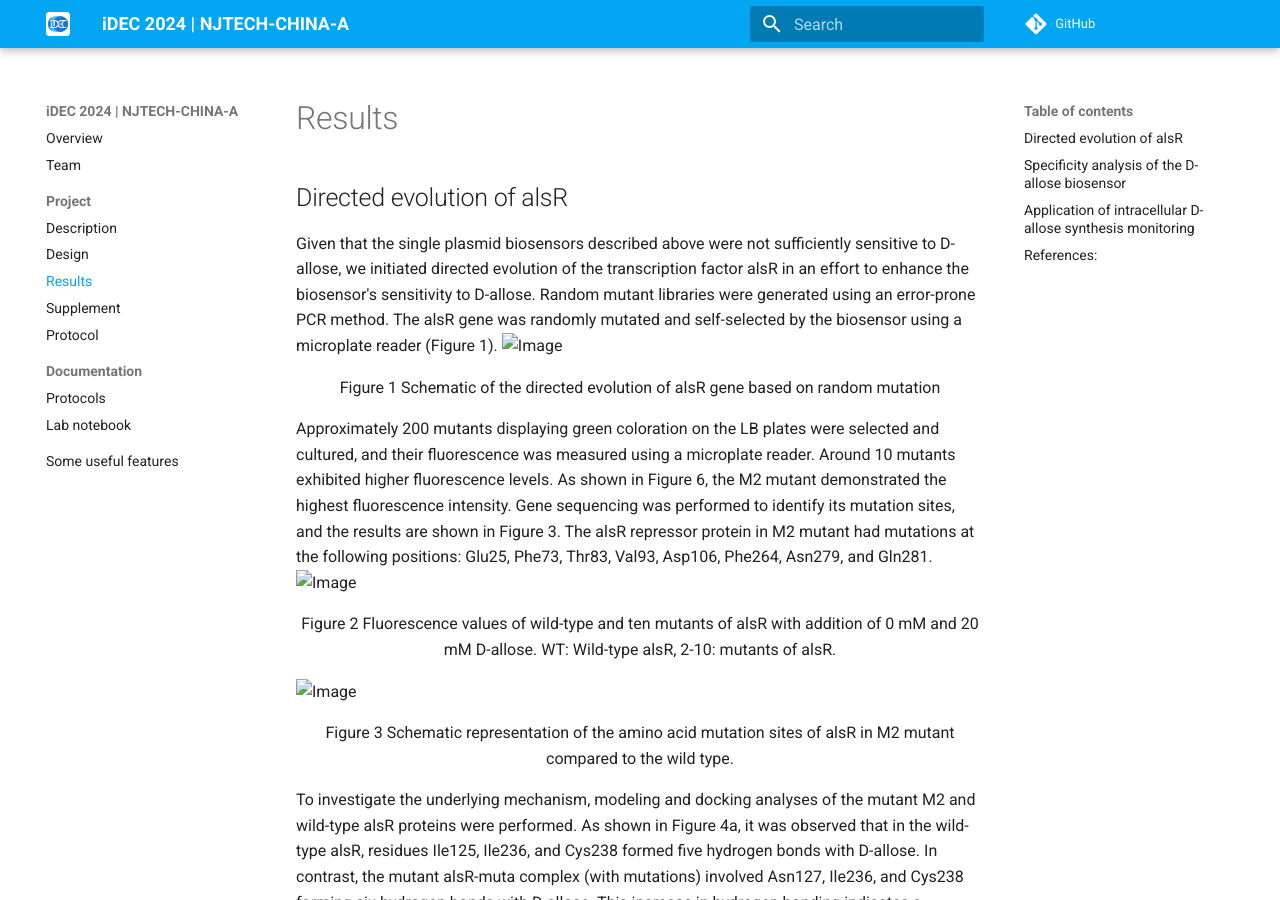
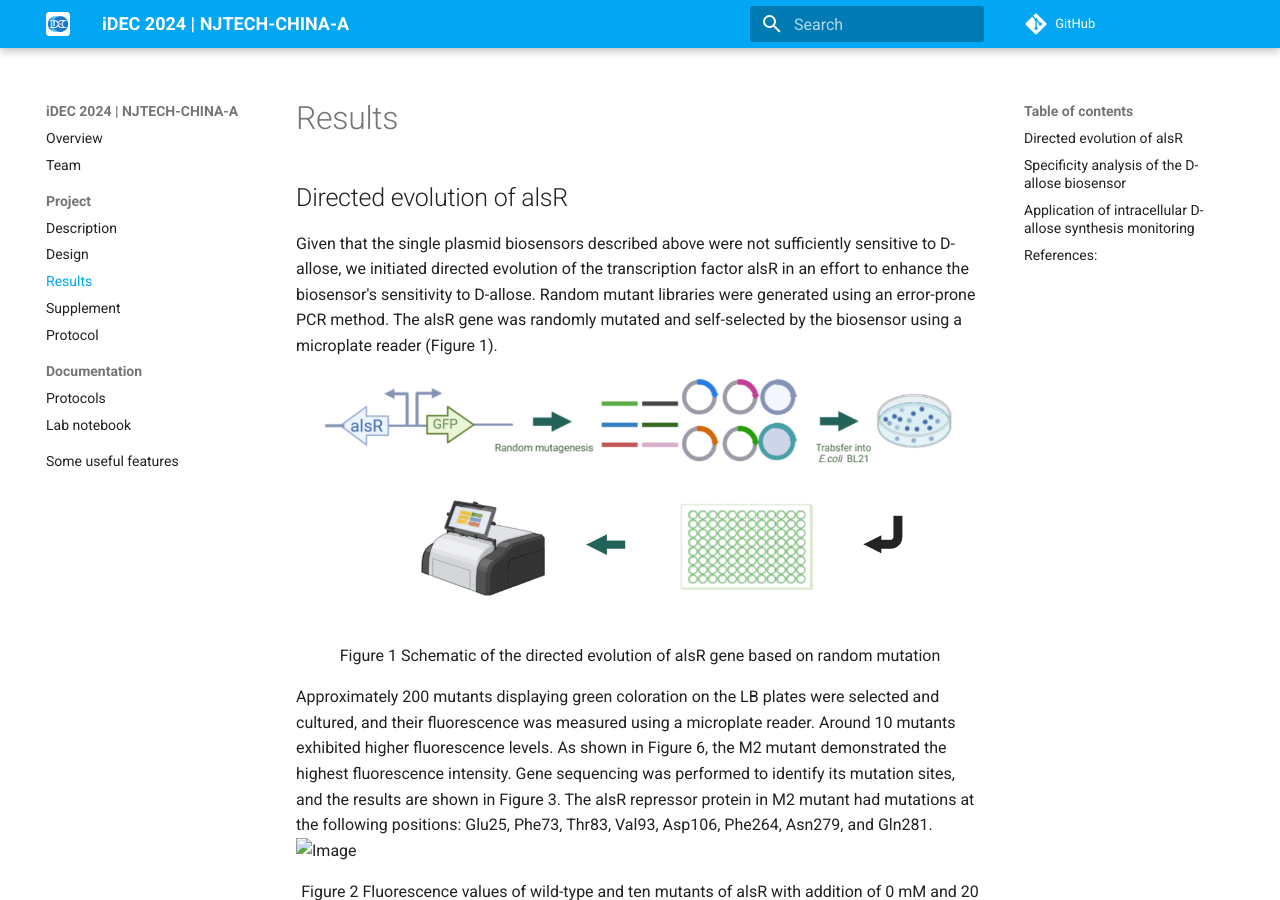
Before and after one commit to idec-teams/2024_NJTECH-CHINA-A, an MkDocs documentation site: the page built from docs/project/results.md, in a window 1280 px wide and 900 px high. Built offline with MkDocs 1.6.1 and Material for MkDocs 9.7.7, drawn with Linux system fonts in a browser that asks for light colours; comment, search, counter and statistics services are not loaded.

Commit message:
Update results.md

```diff
--- a/docs/project/results.md
+++ b/docs/project/results.md
@@ -2,7 +2,7 @@
 
 ##Directed evolution of alsR
   Given that the single plasmid biosensors described above were not sufficiently sensitive to D-allose, we initiated directed evolution of the transcription factor alsR in an effort to enhance the biosensor's sensitivity to D-allose. Random mutant libraries were generated using an error-prone PCR method. The alsR gene was randomly mutated and self-selected by the biosensor using a microplate reader (Figure 1).
-  ![Image](/docs/img/r1.png)
+  ![Image](https://github.com/idec-teams/2024_NJTECH-CHINA-A/blob/main/docs/img/r1.png)
   <center>Figure 1 Schematic of the directed evolution of alsR gene based on random mutation</center>
 
   Approximately 200 mutants displaying green coloration on the LB plates were selected and cultured, and their fluorescence was measured using a microplate reader. Around 10 mutants exhibited higher fluorescence levels. As shown in Figure 6, the M2 mutant demonstrated the highest fluorescence intensity. Gene sequencing was performed to identify its mutation sites, and the results are shown in Figure 3. The alsR repressor protein in M2 mutant had mutations at the following positions: Glu25, Phe73, Thr83, Val93, Asp106, Phe264, Asn279, and Gln281.
```
